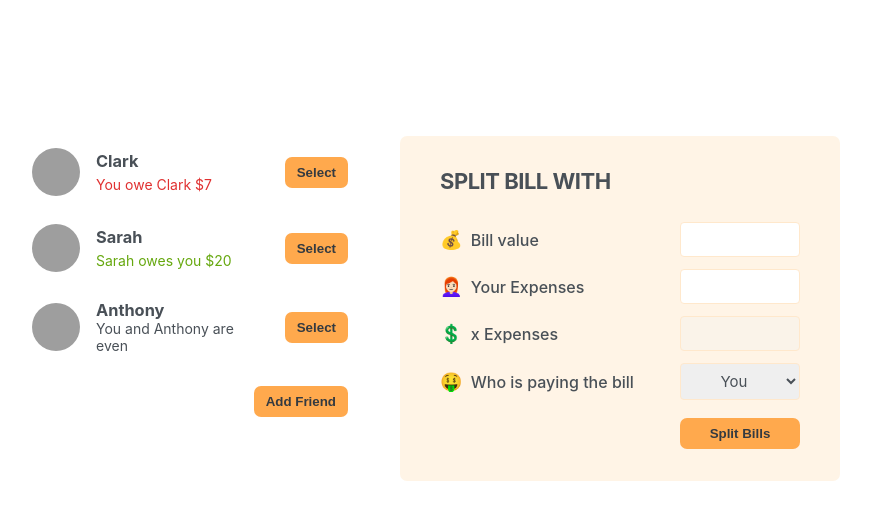
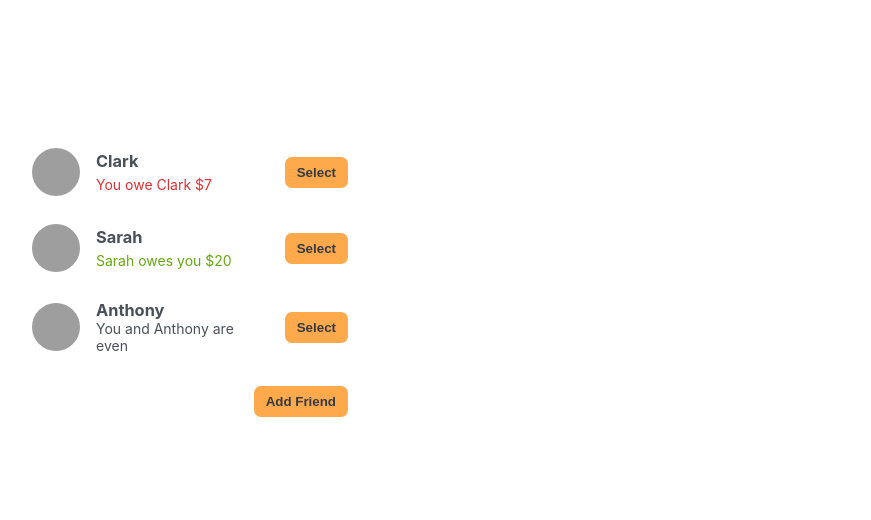
Before and after one commit to uiuciks/eatnsplit, a React (Vite) app: page / in a window 1280 px wide. Shown: the top 520 px of the page, without its empty margins (210-1081 px from the left). Built offline with nearby package versions, Linux system fonts and the light colour scheme; grey boxes are pictures that could not be loaded.

Commit message:
Add selecting friend logic

```diff
--- a/src/App.jsx
+++ b/src/App.jsx
@@ -33,6 +33,7 @@
 export default function App() {
   const [showFormAddFriend, setShowFormAddFriend] = useState(false);
   const [friends, setFriends] = useState(initialFriends);
+  const [selectedFriend, setSelectedFriend] = useState(null);
 
   function handlerShowFormAddFriend() {
     setShowFormAddFriend((show) => !show);
@@ -42,33 +43,52 @@
     setFriends((friends) => [...friends, friend]);
     setShowFormAddFriend(false);
   }
+
+  function handleSelectedFriend(friend) {
+    // setSelectedFriend(friend);
+    setSelectedFriend((selected) =>
+      selected?.id === friend.id ? null : friend
+    );
+    setShowFormAddFriend(false);
+  }
   return (
     <div className="app">
       <div className="sidebar">
-        <FriendList friends={friends} />
+        <FriendList
+          friends={friends}
+          onSelection={handleSelectedFriend}
+          selectedFriend={selectedFriend}
+        />
+
         {showFormAddFriend && <FormAddFriend onAddFriend={handleAddFriend} />}
         <Button onClick={handlerShowFormAddFriend}>
           {showFormAddFriend ? "Close" : "Add Friend"}
         </Button>
       </div>
-      <FormSplitBill />
+      {selectedFriend && <FormSplitBill selectedFriend={selectedFriend} />}
     </div>
   );
 }
 
-function FriendList({ friends }) {
+function FriendList({ friends, onSelection, selectedFriend }) {
   return (
     <ul>
       {friends.map((friend) => (
-        <Friend friend={friend} key={friend.id} />
+        <Friend
+          friend={friend}
+          key={friend.id}
+          onSelection={onSelection}
+          selectedFriend={selectedFriend}
+        />
       ))}
     </ul>
   );
 }
 
-function Friend({ friend }) {
+function Friend({ friend, onSelection, selectedFriend }) {
+  const isSelected = selectedFriend?.id === friend.id;
   return (
-    <li>
+    <li className={isSelected ? "selected" : ""}>
       <img src={friend.image} alt={friend.name} />
       <h3>{friend.name}</h3>
 
@@ -83,7 +103,9 @@
         </p>
       )}
       {friend.balance === 0 && <p>You and {friend.name} are even</p>}
-      <Button>Select</Button>
+      <Button onClick={() => onSelection(friend)}>
+        {isSelected ? "Close" : "Select"}
+      </Button>
     </li>
   );
 }
@@ -132,23 +154,23 @@
   );
 }
 
-function FormSplitBill() {
+function FormSplitBill({ selectedFriend }) {
   return (
     <form className="form-split-bill">
-      <h2>Split Bill With</h2>
+      <h2>Split Bill With {selectedFriend.name}</h2>
       <label>💰 Bill value</label>
       <input type="text"></input>
 
       <label>👩🏻‍🦰 Your Expenses</label>
       <input type="text"></input>
 
-      <label>💲 x Expenses</label>
+      <label>💲 {selectedFriend.name} Expenses</label>
       <input type="text" disabled></input>
 
       <label>🤑 Who is paying the bill</label>
       <select>
         <option value="user">You</option>
-        <option value="friend">X</option>
+        <option value="friend">{selectedFriend.name}</option>
       </select>
 
       <Button>Split Bills</Button>
```
